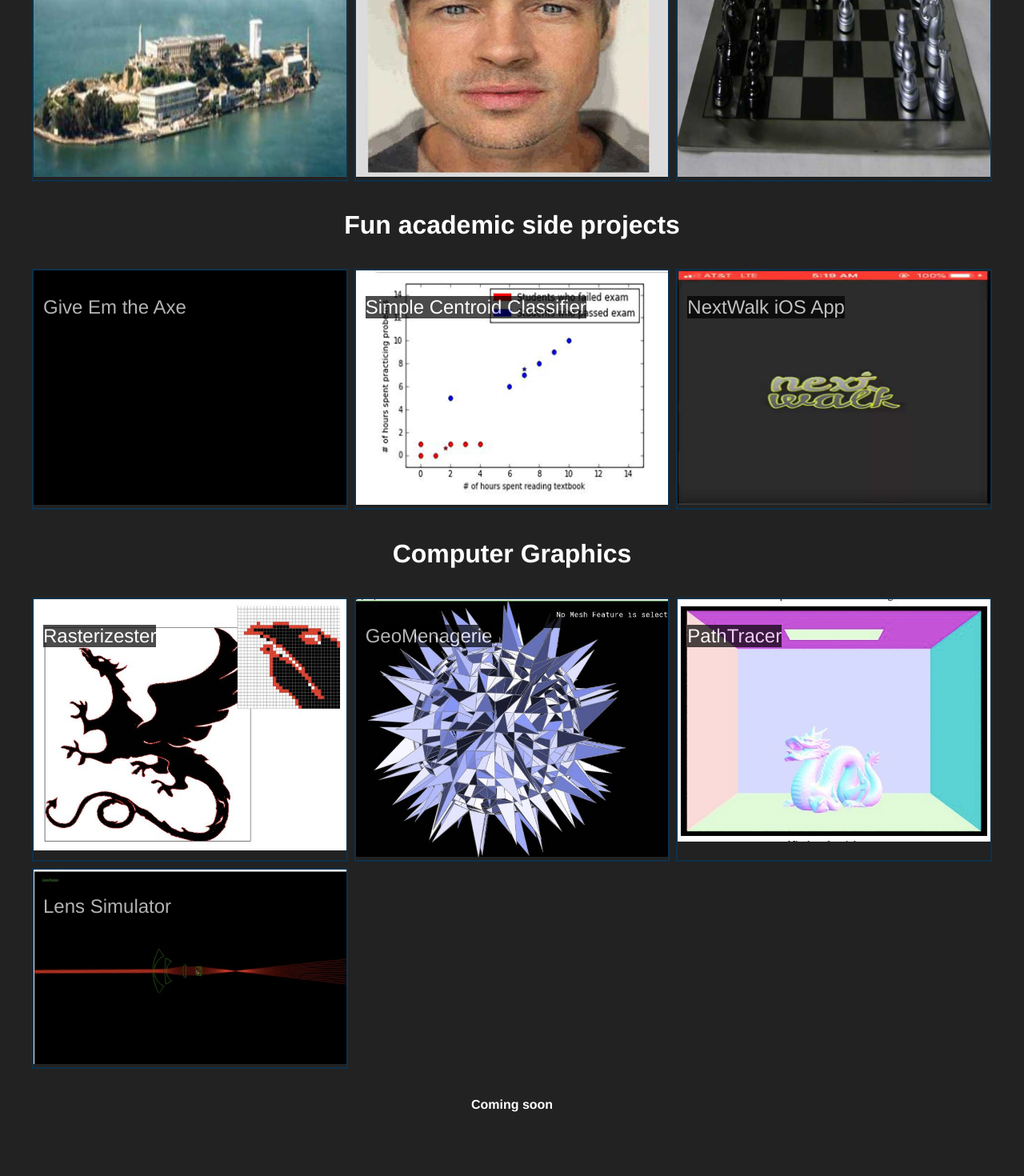
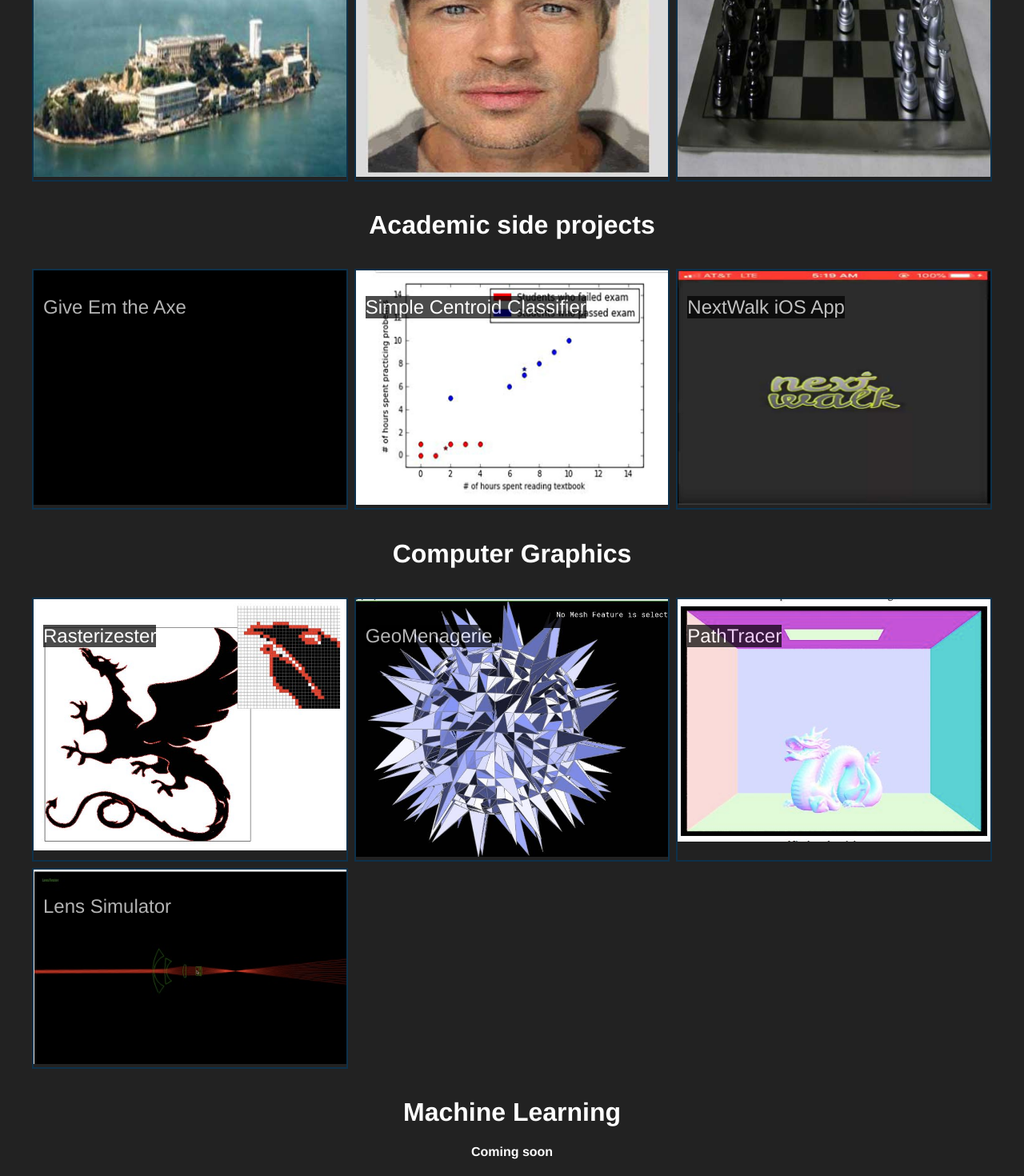
Before and after one commit to osamja/my-personal-website, a React (Create React App) app: page /academic in a window 1280 px wide. Shown: the part 830-2300 px from the top of the page at 80% size. Before the commit the page ends 2241 px from the top, so only its background shows below. Built offline with nearby package versions, Linux system fonts and the light colour scheme.

Commit message:
Added google analytics tracking in head tag

```diff
--- a/public/index.html
+++ b/public/index.html
@@ -1,6 +1,15 @@
 <!DOCTYPE html>
 <html lang="en">
   <head>
+    <!-- Global site tag (gtag.js) - Google Analytics -->
+    <script async src="https://www.googletagmanager.com/gtag/js?id=UA-138249100-1"></script>
+    <script>
+        window.dataLayer = window.dataLayer || [];
+        function gtag(){dataLayer.push(arguments);}
+        gtag('js', new Date());
+
+        gtag('config', 'UA-138249100-1');
+    </script>
     <meta charset="utf-8">
     <link rel="shortcut icon" href="%PUBLIC_URL%/favicon.ico">
     <meta name="Description" content="Sammy Javed is a software developer living in the SF Bay Area.
@@ -21,9 +30,6 @@
       work correctly both with client-side routing and a non-root public URL.
       Learn how to configure a non-root public URL by running `npm run build`.
     -->
-    <!--<script src="../src/scripts/GalleryImages.js" type="text/javascript"></script>-->
-    <!--<script src="../src/components/Title.jsx" type="text/babel"></script>-->
-    <!--<script src="../src/components/grid/Gallery.jsx" type="text/babel"></script>-->
 
     <title>Sammy Javed</title>
   </head>
--- a/src/pages/Academic.jsx
+++ b/src/pages/Academic.jsx
@@ -13,13 +13,16 @@ export default class Academic extends Component {
                 </h1>
                 <Gallery gridData={computationalPhotography}/>
                 <h1>
-                    Fun academic side projects
+                    Academic side projects
                 </h1>
                 <Gallery gridData={sideAcademicProjects} />
                 <h1>
                     Computer Graphics
                 </h1>
                 <Gallery gridData={graphicsImages} />
+                <h1>
+                    Machine Learning
+                </h1>
                 <h4>Coming soon</h4>
             </div>
         );
```
Also changed, not shown: 2 other files (tests, documents, lock files or other folders).
